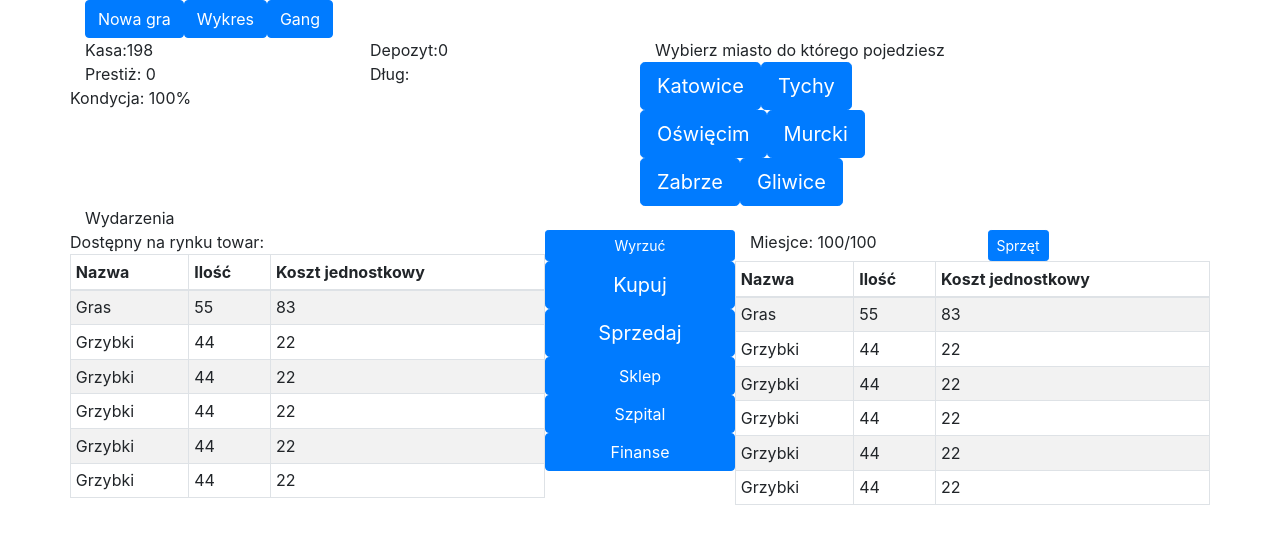
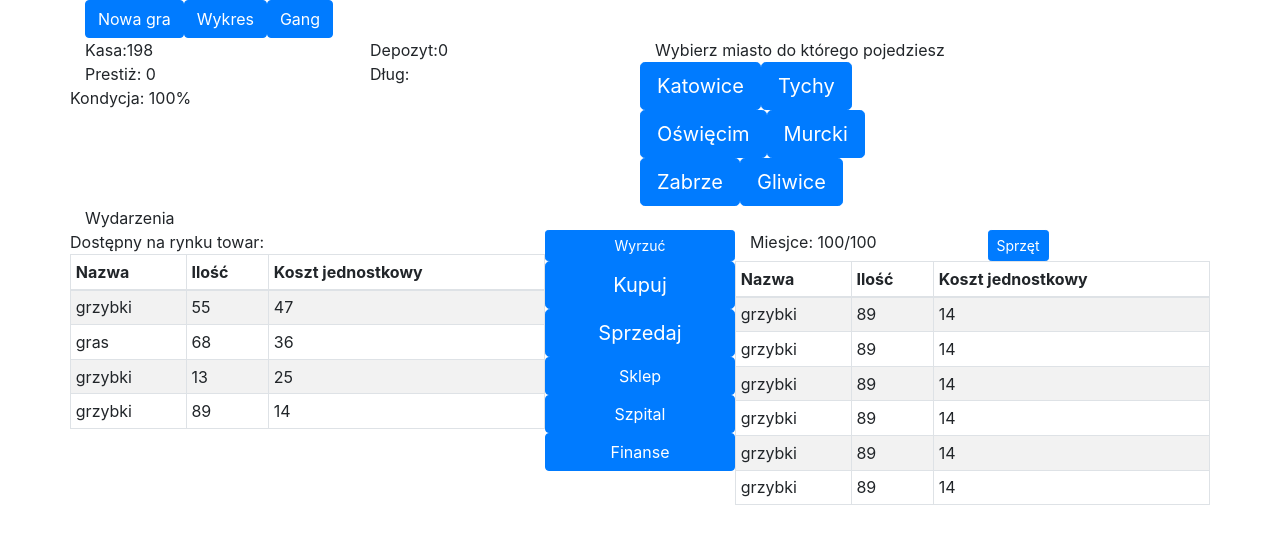
Before and after one commit to konradlb/maxdila, a React (Create React App) app: page / in a window 1280 px wide. Shown: the top 544 px of the page. Built offline with nearby package versions, Linux system fonts and the light colour scheme.

Commit message:
add table component

```diff
--- a/src/App.js
+++ b/src/App.js
@@ -1,10 +1,95 @@
 import "bootstrap/dist/css/bootstrap.min.css";
 
+import ItemsTable from "./components/ItemsTable";
+
 //import Button from "react-bootstrap/Button";
-
 import { Button, Row, Col, Container, Table } from "react-bootstrap";
 
 function App() {
+  const marketItems = [
+    {
+      name: "grzybki",
+      amount: 55,
+      price: 47,
+    },
+    {
+      name: "gras",
+      amount: 68,
+      price: 36,
+    },
+    {
+      name: "grzybki",
+      amount: 13,
+      price: 25,
+    },
+    {
+      name: "grzybki",
+      amount: 89,
+      price: 14,
+    },
+  ];
+
+  const inventoryItems = [
+    {
+      name: "grzybki",
+      amount: 89,
+      price: 14,
+    },
+    {
+      name: "grzybki",
+      amount: 89,
+      price: 14,
+    },
+    {
+      name: "grzybki",
+      amount: 89,
+      price: 14,
+    },
+    {
+      name: "grzybki",
+      amount: 89,
+      price: 14,
+    },
+    {
+      name: "grzybki",
+      amount: 89,
+      price: 14,
+    },
+    {
+      name: "grzybki",
+      amount: 89,
+      price: 14,
+    },
+  ];
+
+  const inventoryTools = [
+    {
+      name: "Kurtka",
+      amount: 1,
+      legal: true,
+    },
+    {
+      name: "Torba",
+      amount: 1,
+      legal: true,
+    },
+    {
+      name: "Aktówka",
+      amount: 1,
+      legal: true,
+    },
+    {
+      name: "Fiat 126p",
+      amount: 1,
+      legal: true,
+    },
+    {
+      name: "gnat",
+      amount: 1,
+      legal: false,
+    },
+  ];
+
   return (
     <Container>
       <Row>
@@ -66,47 +151,7 @@ function App() {
         <Col sm="5">
           <Row>Dostępny na rynku towar:</Row>
           <Row>
-            <Table striped bordered hover size="sm">
-              <thead>
-                <tr>
-                  <th>Nazwa</th>
-                  <th>Ilość</th>
-                  <th>Koszt jednostkowy</th>
-                </tr>
-              </thead>
-              <tbody>
-                <tr>
-                  <td>Gras</td>
-                  <td>55</td>
-                  <td>83</td>
-                </tr>
-                <tr>
-                  <td>Grzybki</td>
-                  <td>44</td>
-                  <td>22</td>
-                </tr>
-                <tr>
-                  <td>Grzybki</td>
-                  <td>44</td>
-                  <td>22</td>
-                </tr>
-                <tr>
-                  <td>Grzybki</td>
-                  <td>44</td>
-                  <td>22</td>
-                </tr>
-                <tr>
-                  <td>Grzybki</td>
-                  <td>44</td>
-                  <td>22</td>
-                </tr>
-                <tr>
-                  <td>Grzybki</td>
-                  <td>44</td>
-                  <td>22</td>
-                </tr>
-              </tbody>
-            </Table>
+            <ItemsTable items={marketItems} />
           </Row>
         </Col>
         <Col sm="2">
@@ -131,13 +176,11 @@ function App() {
             </Button>
           </Row>
           <Row>
-            {" "}
             <Button variant="primary" block>
               Szpital
             </Button>
           </Row>
           <Row>
-            {" "}
             <Button variant="primary" block>
               Finanse
             </Button>
@@ -153,47 +196,7 @@ function App() {
             </Col>
           </Row>
           <Row>
-            <Table striped bordered hover size="sm">
-              <thead>
-                <tr>
-                  <th>Nazwa</th>
-                  <th>Ilość</th>
-                  <th>Koszt jednostkowy</th>
-                </tr>
-              </thead>
-              <tbody>
-                <tr>
-                  <td>Gras</td>
-                  <td>55</td>
-                  <td>83</td>
-                </tr>
-                <tr>
-                  <td>Grzybki</td>
-                  <td>44</td>
-                  <td>22</td>
-                </tr>
-                <tr>
-                  <td>Grzybki</td>
-                  <td>44</td>
-                  <td>22</td>
-                </tr>
-                <tr>
-                  <td>Grzybki</td>
-                  <td>44</td>
-                  <td>22</td>
-                </tr>
-                <tr>
-                  <td>Grzybki</td>
-                  <td>44</td>
-                  <td>22</td>
-                </tr>
-                <tr>
-                  <td>Grzybki</td>
-                  <td>44</td>
-                  <td>22</td>
-                </tr>
-              </tbody>
-            </Table>
+            <ItemsTable items={inventoryItems} />
           </Row>
         </Col>
       </Row>
--- /dev/null
+++ b/src/components/ItemsTable.js
@@ -0,0 +1,27 @@
+import React from "react";
+import { Table } from "react-bootstrap";
+
+function ItemsTable({ items }) {
+  const rows = items.map((item) => (
+    <tr>
+      <td>{item.name}</td>
+      <td>{item.amount}</td>
+      <td>{item.price}</td>
+    </tr>
+  ));
+
+  return (
+    <Table striped bordered hover size="sm">
+      <thead>
+        <tr>
+          <th>Nazwa</th>
+          <th>Ilość</th>
+          <th>Koszt jednostkowy</th>
+        </tr>
+      </thead>
+      <tbody>{rows}</tbody>
+    </Table>
+  );
+}
+
+export default ItemsTable;
```
